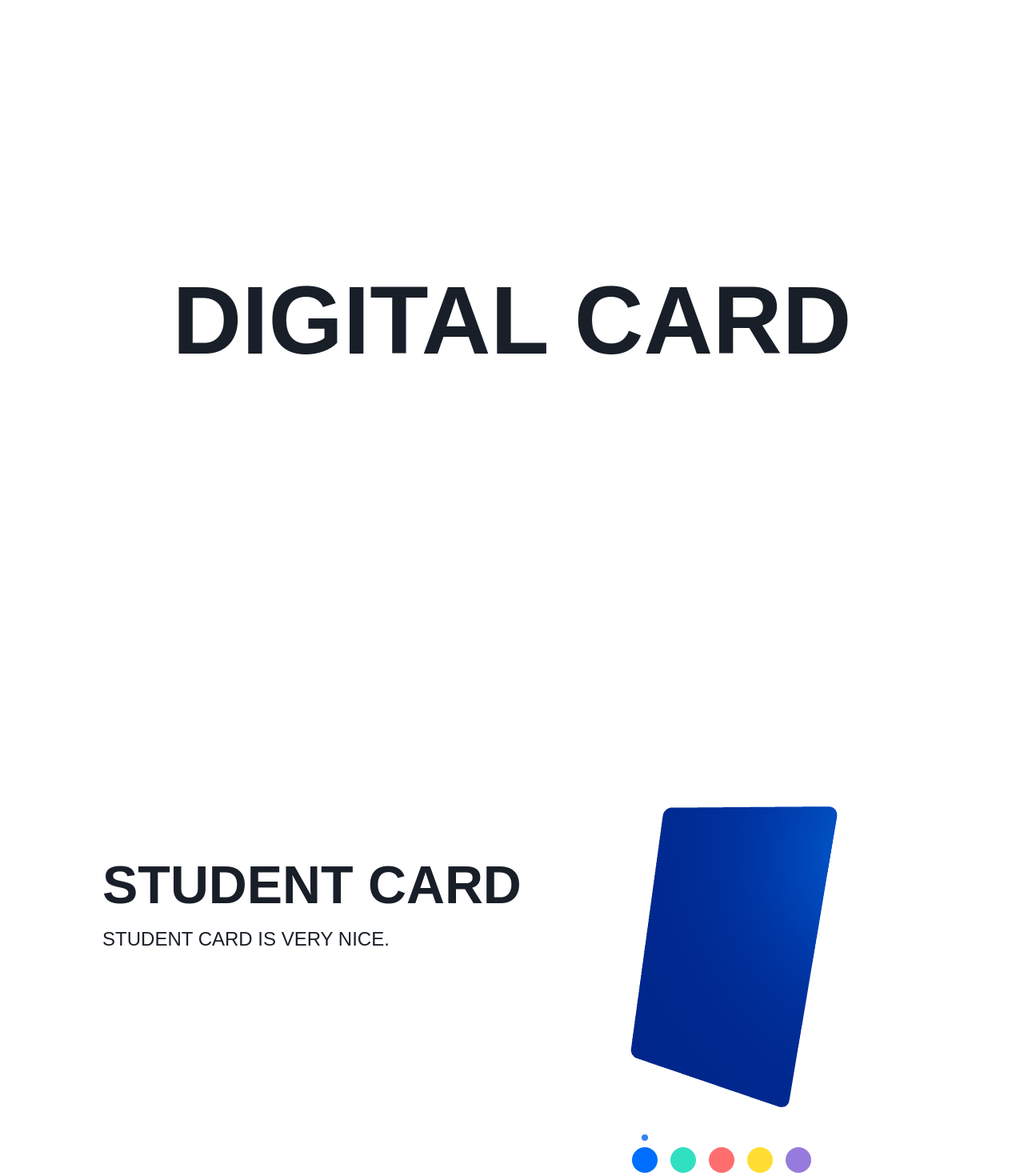
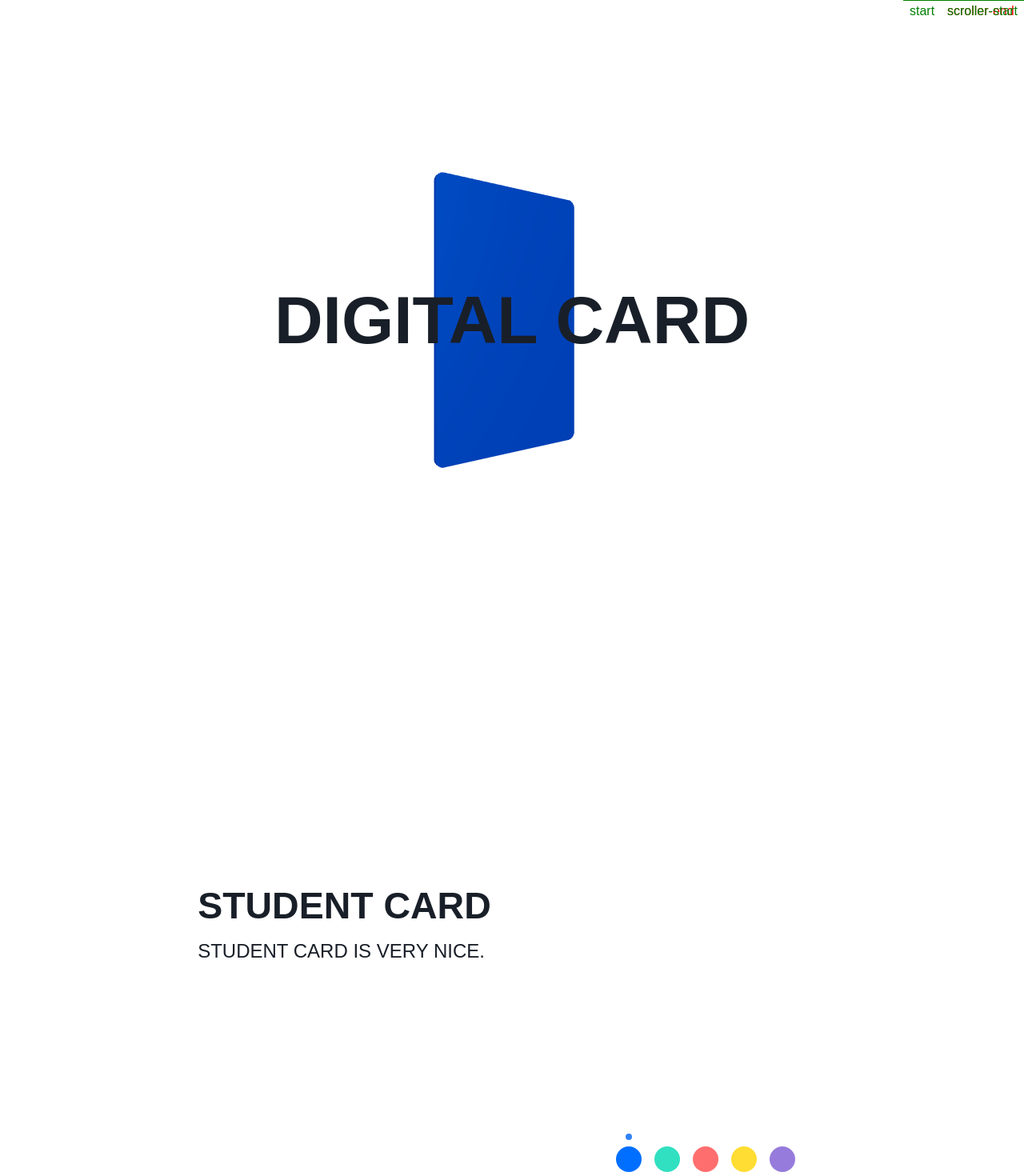
Before and after one commit to seongjunme/card-3d, a React (Vite) app: page / in a window 1280 px wide. Shown: the top 1470 px of the page at 80% size. Built offline with nearby package versions, Linux system fonts and the light colour scheme.

Commit message:
마우스로 카드 움직이기

```diff
--- a/src/App.jsx
+++ b/src/App.jsx
@@ -1,11 +1,24 @@
 import Title from "./section/Title";
 import CardIntroduce from "./section/CardIntroduce";
+import Canvas from "./components/3d/Canvas";
+import OrbitControls from "./components/3d/OrbitControls";
+import Light from "./components/3d/Light";
+import Card from "./components/3d/Card";
+import { COLORS } from "./constants/color";
+import { useState } from "react";
 
 const App = () => {
+  const [cardColor, setCardColor] = useState(COLORS[0]);
+
   return (
     <>
+      <Canvas>
+        <Card color={cardColor} />
+        {/* <OrbitControls /> */}
+        <Light />
+      </Canvas>
       <Title />
-      <CardIntroduce />
+      <CardIntroduce cardColor={cardColor} setCardColor={setCardColor} />
     </>
   );
 };
--- a/src/components/2d/ColorButton.jsx
+++ b/src/components/2d/ColorButton.jsx
@@ -2,7 +2,11 @@ import cn from "classnames";
 
 const ColorButton = ({ selected, color, onClick }) => {
   return (
-    <button className={cn("color-button", { selected })} style={{ backgroundColor: color }} onClick={onClick}></button>
+    <button
+      className={cn("color-button z9999", { selected })}
+      style={{ backgroundColor: color }}
+      onClick={onClick}
+    ></button>
   );
 };
 export default ColorButton;
--- a/src/components/3d/Canvas.jsx
+++ b/src/components/3d/Canvas.jsx
@@ -1,12 +1,31 @@
 import { Canvas as CVS } from "@react-three/fiber";
+import { useLayoutEffect, useRef } from "react";
+import { createContext } from "react";
+
+export const CanvasContext = createContext({
+  canvasRef: { current: null },
+});
 
 const Canvas = ({ children }) => {
+  const canvasRef = useRef();
+
+  useLayoutEffect(() => {
+    canvasRef.current.width = window.innerWidth;
+    canvasRef.current.height = window.innerHeight;
+  }, []);
+
   return (
-    <div style={{ width: "500px", height: "500px" }}>
-      <CVS className="threejs" gl={{ alpha: true, antialias: true }} camera={{ position: [0, 0, 15] }}>
-        {children}
-      </CVS>
-    </div>
+    <CVS
+      ref={canvasRef}
+      style={{ position: "fixed", zIndex: 5 }}
+      id="threejs"
+      className="threejs"
+      gl={{ alpha: true, antialias: true }}
+      perspective
+      camera={{ position: [0, 0, 25], width: 10 }}
+    >
+      {children}
+    </CVS>
   );
 };
 export default Canvas;
--- a/src/components/3d/Card.jsx
+++ b/src/components/3d/Card.jsx
@@ -1,10 +1,17 @@
-import { forwardRef, useRef } from "react";
+import { useEffect, useRef } from "react";
 import * as THREE from "three";
+import { ScrollTrigger } from "gsap/ScrollTrigger";
+import { gsap } from "gsap";
+import { useFrame, useThree } from "@react-three/fiber";
+
+gsap.registerPlugin(ScrollTrigger);
 
 const card = {
   width: 10,
   height: 15.8,
   radius: 0.5,
+  position: [0, 0, 0],
+  rotation: [0, 0, Math.PI * 0.05],
 };
 
 const shape = new THREE.Shape();
@@ -19,14 +26,95 @@ shape
   .lineTo(-(x + card.radius), y, card.radius, Math.PI, Math.PI / 2, true)
   .absarc(-x, y, card.radius, Math.PI, Math.PI / 2, true);
 
-const Card = forwardRef(({ color }, ref) => {
+const Card = ({ color }) => {
+  const cardRef = useRef();
+  const mouseRef = useRef({
+    isClicking: false,
+    x: 0,
+    y: 0,
+  });
+
+  const { raycaster, scene } = useThree();
+
+  useEffect(() => {
+    gsap.to(cardRef.current.rotation, { y: -Math.PI * 4, duration: 2.5, ease: "back.out(2.5)" });
+
+    const colorButtons = document.querySelectorAll(".color-button-group");
+
+    const tl = gsap.timeline({
+      scrollTrigger: {
+        trigger: "#root",
+        start: "top top",
+        markers: true,
+        scrub: true,
+      },
+    });
+
+    tl.to(cardRef.current.position, {
+      x: 16.2,
+      z: -12,
+    });
+
+    tl.to(cardRef.current.position, {
+      x: -16.2,
+      z: -12,
+    });
+  }, []);
+
+  const onMouseDown = (e) => {
+    mouseRef.current.isClicking = true;
+    mouseRef.current.x = e.clientX;
+    mouseRef.current.y = e.clientY;
+  };
+
+  const onMouseMove = (e) => {
+    if (!mouseRef.current.isClicking) {
+      return;
+    }
+
+    const deltaX = e.clientX - mouseRef.current.x;
+    const deltaY = e.clientY - mouseRef.current.y;
+
+    cardRef.current.rotation.x += deltaY / 150;
+    cardRef.current.rotation.y += deltaX / 150;
+
+    mouseRef.current.x = e.clientX;
+    mouseRef.current.y = e.clientY;
+  };
+
+  const onMouseUp = () => {
+    mouseRef.current.isClicking = false;
+  };
+
+  useEffect(() => {
+    const canvas = document.getElementById("threejs");
+    canvas.addEventListener("mousedown", onMouseDown);
+    window.addEventListener("mousemove", onMouseMove);
+    window.addEventListener("mouseup", onMouseUp);
+
+    return () => {
+      canvas.removeEventListener("mousedown", onMouseDown);
+      window.removeEventListener("mousemove", onMouseMove);
+      window.removeEventListener("mouseup", onMouseUp);
+    };
+  }, []);
+
+  useFrame((_, delta) => {
+    if (mouseRef.current.isClicking) {
+      return;
+    }
+
+    cardRef.current.rotation.y += delta;
+  });
+
   return (
-    <mesh ref={ref} rotation={[0, 0, Math.PI * 0.05]}>
-      <extrudeGeometry args={[shape, { depth: 0.01, bevelThickness: 0.1 }]} />
-      <meshStandardMaterial color={color} roughness={0.5} metalness={0.5} side={THREE.DoubleSide} />
-    </mesh>
+    <>
+      <mesh ref={cardRef}>
+        <extrudeGeometry args={[shape, { depth: 0.01, bevelThickness: 0.1 }]} />
+        <meshStandardMaterial color={color} roughness={0.5} metalness={0.7} side={THREE.DoubleSide} />
+      </mesh>
+    </>
   );
-});
+};
 
-Card.displayName = "Card";
 export default Card;
--- a/src/components/3d/Cards.jsx
+++ /dev/null
@@ -1,42 +0,0 @@
-import * as THREE from "three";
-import { useRef, useEffect, useState } from "react";
-import { switchCard } from "../../animation/card";
-import Card from "./Card";
-import gsap from "gsap";
-
-const Cards = ({ color, selectedCard, onSwitchComplete }) => {
-  const [mainCard, setMainCard] = useState(selectedCard);
-  const cardsRef = useRef({
-    student: null,
-    zikzang: null,
-    hrdk: null,
-  });
-
-  useEffect(() => {
-    // switchCard(cardsRef.current[mainCard], cardsRef.current[selectedCard], () => {
-    //   setMainCard(selectedCard);
-    //   onSwitchComplete();
-    // });
-  }, [selectedCard]);
-
-  useEffect(() => {
-    const intersectionObserver = new IntersectionObserver(function (entries) {
-      if (entries[0].intersectionRatio <= 0) return;
-
-      gsap.to(cardsRef.current.student.rotation, { y: -Math.PI * 4, duration: 2.5, ease: "back.out(2.5)" });
-    });
-    // 주시 시작
-    intersectionObserver.observe(document.querySelector("canvas"));
-
-    return () => {
-      intersectionObserver.unobserve(document.querySelector("canvas"));
-    };
-  }, []);
-
-  return (
-    <group>
-      <Card color={color} ref={(node) => (cardsRef.current.student = node)} />
-    </group>
-  );
-};
-export default Cards;
--- a/src/components/3d/Light.jsx
+++ b/src/components/3d/Light.jsx
@@ -1,9 +1,8 @@
 const Light = () => {
   return (
     <>
-      <ambientLight color="#ffffff" intensity={0.8} position={[-5, -5, -5]} />;
-      <directionalLight color="#ffffff" intensity={0.6} position={[1, 1, 3]} />
-      <directionalLight color="#ffffff" intensity={0.6} position={[-1, 1, -3]} />
+      <ambientLight color="#ffffff" intensity={3} position={[-5, -5, -5]} />;
+      <directionalLight color="#ffffff" intensity={1} position={[1, 1, 3]} />
     </>
   );
 };
--- a/src/section/CardIntroduce.jsx
+++ b/src/section/CardIntroduce.jsx
@@ -1,17 +1,7 @@
-import { useState, useRef, useEffect } from "react";
-import Canvas from "../components/3d/Canvas";
-import OrbitControls from "../components/3d/OrbitControls";
-import Light from "../components/3d/Light";
-import Cards from "../components/3d/Cards";
 import ColorButton from "../components/2d/ColorButton";
 import { COLORS } from "../constants/color";
-import gsap from "gsap";
-import Card from "../components/3d/Card";
 
-const CardIntroduce = () => {
-  const [cardColor, setCardColor] = useState(COLORS[0]);
-  const cardRef = useRef();
-
+const CardIntroduce = ({ cardColor, setCardColor }) => {
   const introduce = {
     student: {
       title: "Student Card",
@@ -31,36 +21,23 @@ const CardIntroduce = () => {
     },
   };
 
-  useEffect(() => {
-    const intersectionObserver = new IntersectionObserver(function (entries) {
-      if (entries[0].intersectionRatio <= 0) return;
-
-      gsap.to(cardRef.current.rotation, { y: -Math.PI * 4, duration: 2.5, ease: "back.out(2.5)" });
-    });
-    // 주시 시작
-    intersectionObserver.observe(document.querySelector("canvas"));
-
-    return () => {
-      intersectionObserver.unobserve(document.querySelector("canvas"));
-    };
-  }, []);
-
   return (
+    <>
+      {Object.entries(introduce).map(([type, { title, description }], index) => (
         <section className="section">
-      <div className="space-between">
-        <div className="margin-top">
+          <div className="space-between" style={{ height: "500px" }}>
+            <div className="margin-top z9999">
               <div className="description">
-            <h5>{introduce.student.title}</h5>
-            <p>{introduce.student.description}</p>
+                <h5>{title}</h5>
+                <p>{description}</p>
               </div>
             </div>
-        <div>
-          <Canvas>
-            <Card ref={cardRef} color={cardColor} />
-            <OrbitControls />
-            <Light />
-          </Canvas>
-          <div className="center">
+
+            <div className="card-section" style={{ width: "300px", position: "relative" }}>
+              <div
+                className="color-button-group center"
+                style={{ position: "absolute", bottom: "-15px", left: "12.5%" }}
+              >
                 {COLORS.map((color) => (
                   <ColorButton
                     key={color}
@@ -73,6 +50,8 @@ const CardIntroduce = () => {
             </div>
           </div>
         </section>
+      ))}
+    </>
   );
 };
 export default CardIntroduce;
--- a/src/section/Title.jsx
+++ b/src/section/Title.jsx
@@ -1,6 +1,6 @@
 const Title = () => {
   return (
-    <section className="section">
+    <section className="section" style={{ zIndex: 10 }}>
       <h1>DIGITAL CARD</h1>
     </section>
   );
--- a/src/style.css
+++ b/src/style.css
@@ -8,6 +8,9 @@ html {
 }
 
 .threejs {
+  position: fixed;
+  left: 0;
+  top: 0;
   outline: none;
 }
 
@@ -20,7 +23,7 @@ html {
   font-family: "Cabin", sans-serif;
   color: #191f28;
   text-transform: uppercase;
-  font-size: 10vmin;
+  font-size: 7vmin;
   padding-left: 10%;
   padding-right: 10%;
 
@@ -31,7 +34,7 @@ html {
 }
 
 .description {
-  margin-top: 10%;
+  margin-top: 20%;
 }
 
 .margin-top {
@@ -108,3 +111,7 @@ html {
   background-color: rgb(49, 130, 246);
   box-sizing: border-box;
 }
+
+.z9999 {
+  z-index: 9999;
+}
```
Also changed, not shown: src/components/3d/OrbitControls.jsx (+8 -1 lines). Lines whose indentation alone changed are shown as unchanged.
